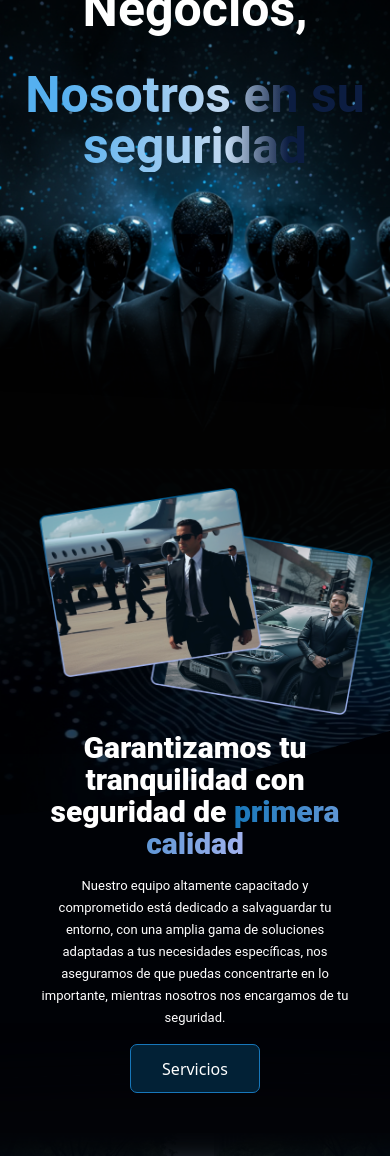
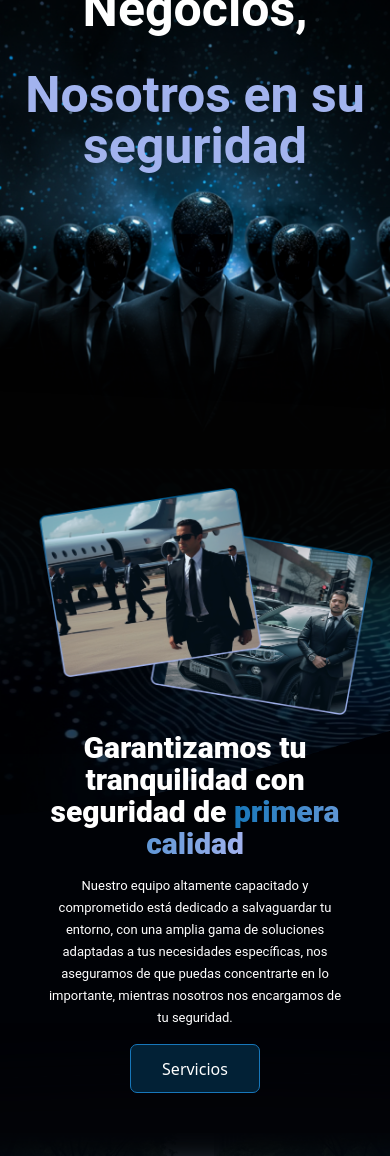
Before and after one commit to LarkinBaumann/larkinsecurity, a Next.js app: page / in a window 390 px wide. Shown: the part 412-1568 px from the top of the page. Built offline with nearby package versions, Linux system fonts and the light colour scheme.

Commit message:
Update styles in Acerca and Hero components

```diff
--- a/src/components/Home/Acerca/Acerca.jsx
+++ b/src/components/Home/Acerca/Acerca.jsx
@@ -28,11 +28,11 @@ function Acerca() {
           </div>
         </div>
         </div>
-        <div className='w-full lg:w-[50%] h-full flex flex-col items-center lg:items-start  justify-center  text-white text-center lg:text-left gap-[15px] px-10 md:pl-4 xl:px-10'>
-            <h2 className='font-header text-[30px] md:text-[40px] font-extrabold leading-[32px] md:leading-[40px] w-[95%] lg:w-[482px] z-10 '>
+        <div className='w-full lg:w-[50%] h-full flex flex-col items-center lg:items-start  justify-center  text-white text-center lg:text-left gap-[15px] px-2 md:pl-4 xl:px-10'>
+            <h2 className='font-header text-[30px] md:text-[40px] font-extrabold leading-[32px] md:leading-[40px] w-[95%] lg:w-[482px] z-10  '>
                 Garantizamos tu tranquilidad con seguridad de <span className='titulo3'>primera calidad</span>
             </h2>
-            <p className='text-[13px] md:text-[20px] lg:text-[18px] md:leading-[34px] lg:w-[482px] font-paragraph leading-[22px] z-20  '>
+            <p className='text-[13px] md:text-[20px] lg:text-[18px] md:leading-[34px] lg:w-[482px] font-paragraph leading-[22px] z-20 px-10 md:px-0 '>
             Nuestro equipo altamente capacitado y comprometido está dedicado a salvaguardar tu entorno, con una amplia gama de soluciones adaptadas a tus necesidades específicas, nos aseguramos de que puedas concentrarte en lo importante, mientras nosotros nos encargamos de tu seguridad.
             </p>
 
--- a/src/components/Home/Hero/Hero.jsx
+++ b/src/components/Home/Hero/Hero.jsx
@@ -75,7 +75,7 @@ const childVariants = {
     <h2 className='text-[50px] md:text-[60px] lg:text-[66px] text-center font-header font-semibold leading-[51px] text-white'>
       Piense en sus Negocios,
     </h2>
-    <h2 className='text-[50px] md:text-[60px] lg:text-[66px] text-center font-header font-semibold leading-[51px]  titulo2'>
+    <h2 className='text-[50px] md:text-[60px] lg:text-[66px] text-center font-header font-semibold leading-[51px]  text-[#a2b3ee]'>
       Nosotros en su seguridad
     </h2>
 
```
